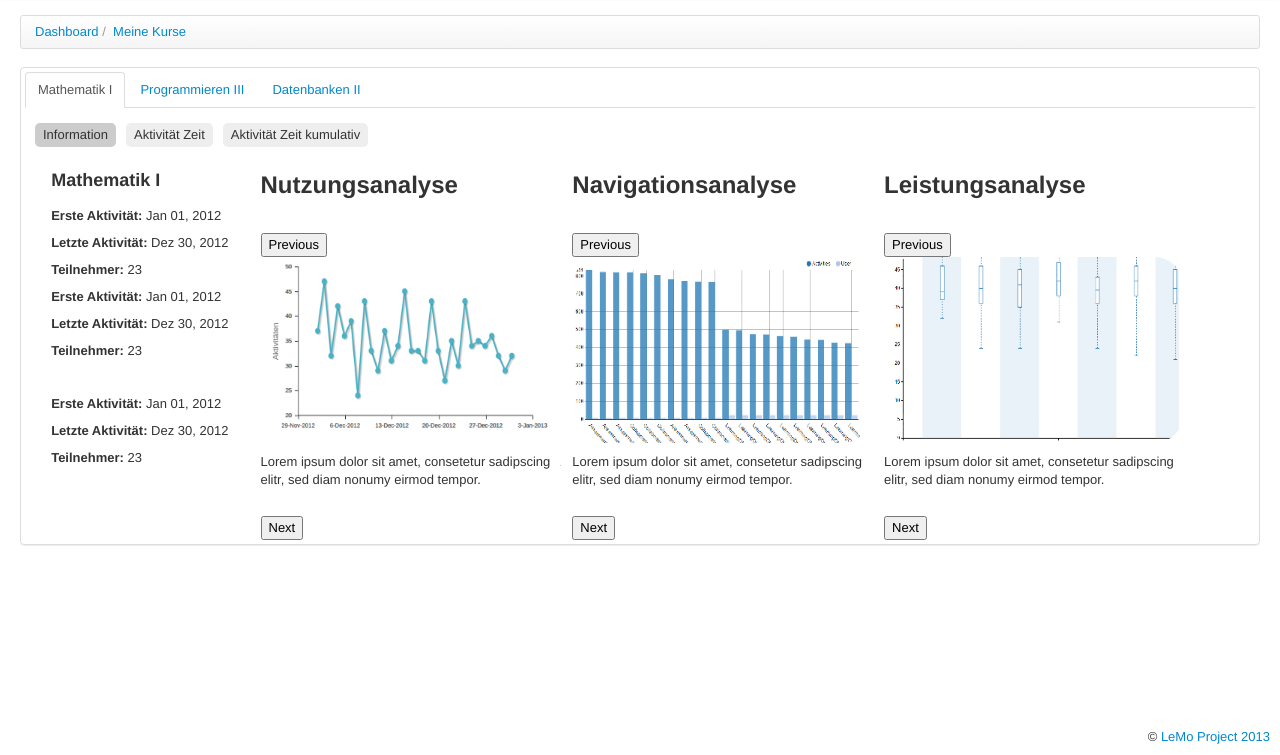
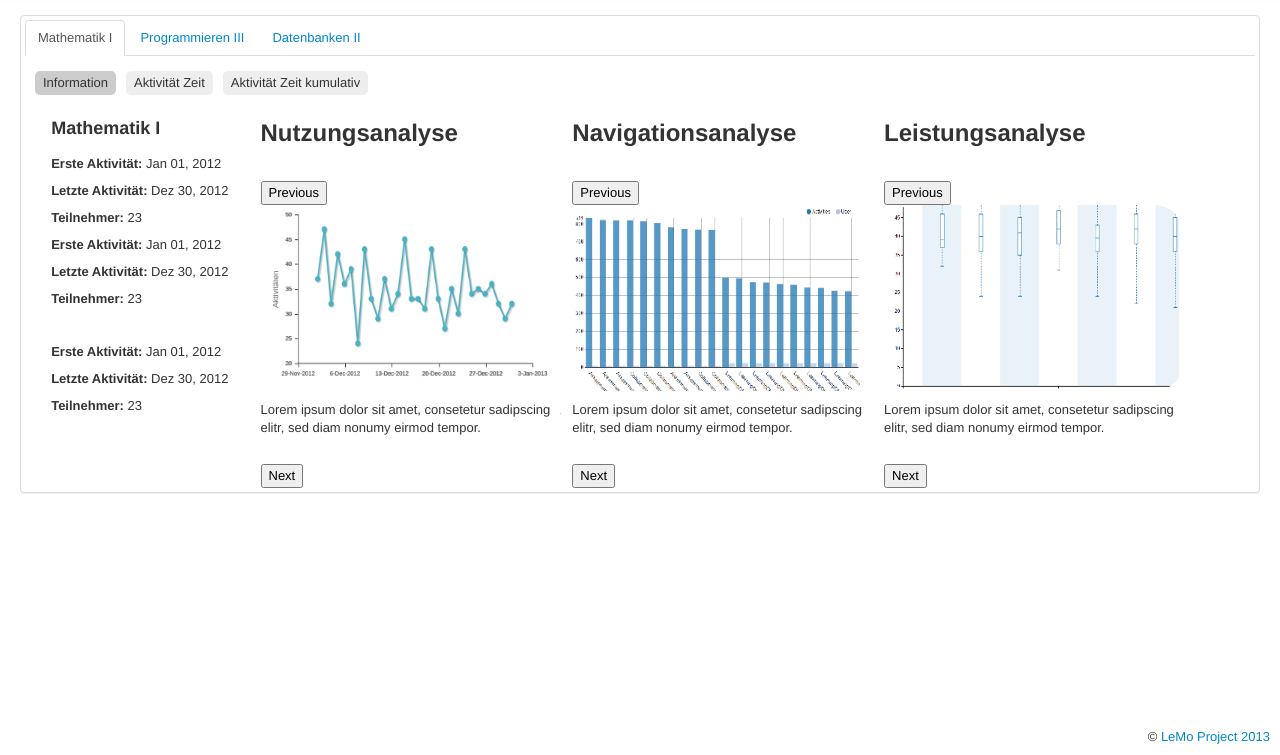
Before and after one commit to PatrickBauer/LemoDummy, a plain HTML site: page tabs.html in a window 1280 px wide. Shown: the part 45-800 px from the top of the page. Drawn offline with nearby package versions, Linux system fonts and the light colour scheme.

Commit message:
Breadcrumb entferns

```diff
--- a/tabs.html
+++ b/tabs.html
@@ -389,14 +389,14 @@
 </div>
 </div>
 <div class="container-fluid"><!--Homepage content--><!-- Breadcrumb component-->
-<div class="row-fluid">
-    <div class="span12">
-        <ul class="breadcrumb">
-            <li><a href="http://lemo3.f4.htw-berlin.de:8080/lemo-public/data/dashboard">Dashboard</a></li>
-            <li><a href="./index_files/index.html">Meine Kurse</a></li>
-        </ul>
-    </div>
-</div>
+<!--<div class="row-fluid">-->
+    <!--<div class="span12">-->
+        <!--<ul class="breadcrumb">-->
+            <!--<li><a href="http://lemo3.f4.htw-berlin.de:8080/lemo-public/data/dashboard">Dashboard</a></li>-->
+            <!--<li><a href="./index_files/index.html">Meine Kurse</a></li>-->
+        <!--</ul>-->
+    <!--</div>-->
+<!--</div>-->
 <div class="row-fluid">
 <div style="display: none">
     <div class="thumbnail">
```
